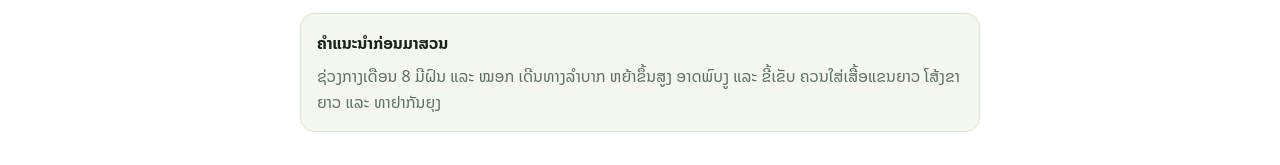
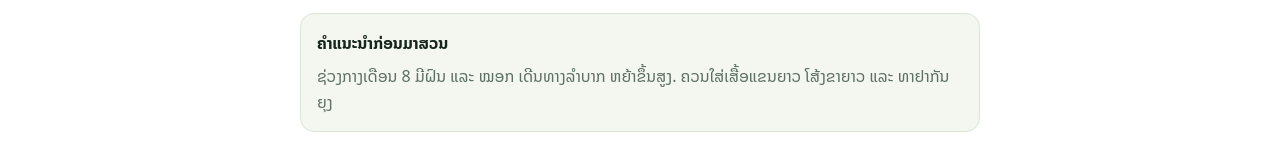
Before and after one commit to ssubery/OLT-paksong-upgraded-version, a plain HTML site: page index.html in a window 1280 px wide. Shown: the part 4497-4662 px from the top of the page. Drawn offline with nearby package versions, Linux system fonts and the light colour scheme.

```diff
--- a/index.html
+++ b/index.html
@@ -34,7 +34,7 @@
 <details><summary>ເຂົ້າຢ້ຽມຊົມສວນໄດ້ບໍ?</summary><p>ໄດ້ ແນະນຳໃຫ້ທັກ WhatsApp ກ່ອນ ແລະ ອ່ານຄຳແນະນຳກ່ອນມາສວນທາງລຸ່ມ</p></details></div></section>
 <section id="contact" style="background:var(--card)"><div class="w narrow rv"><h2>ຕິດຕໍ່ເຮົາ</h2><p class="sub">ບ້ານຫຼັກ 33, ເມືອງປາກຊ່ອງ, ແຂວງຈຳປາສັກ</p>
 <p><a class="wa" href="https://wa.me/8562091552398" target="_blank" rel="noopener">💬 WhatsApp 020 9155 2398</a> <a class="btn o dk" href="https://www.google.com/maps/search/?api=1&query=15.1754196,106.0738015" target="_blank" rel="noopener">📍 ແຜນທີ່ Google Maps</a></p>
-<div class="box"><b>ຄຳແນະນຳກ່ອນມາສວນ</b><span>ຊ່ວງກາງເດືອນ 8 ມີຝົນ ແລະ ໝອກ ເດີນທາງລຳບາກ ຫຍ້າຂຶ້ນສູງ ອາດພົບງູ ແລະ ຂີ້ເຂັບ ຄວນໃສ່ເສື້ອແຂນຍາວ ໂສ້ງຂາຍາວ ແລະ ທາຢາກັນຍຸງ</span></div></div></section>
+<div class="box"><b>ຄຳແນະນຳກ່ອນມາສວນ</b><span>ຊ່ວງກາງເດືອນ 8 ມີຝົນ ແລະ ໝອກ ເດີນທາງລຳບາກ ຫຍ້າຂຶ້ນສູງ. ຄວນໃສ່ເສື້ອແຂນຍາວ ໂສ້ງຂາຍາວ ແລະ ທາຢາກັນຍຸງ</span></div></div></section>
 </main>
 <a class="fab" href="https://wa.me/8562091552398" target="_blank" rel="noopener" aria-label="WhatsApp">💬</a>
 <footer>© ສວນຊາ ອົງລອງ · ປາກຊ່ອງ</footer>
```
